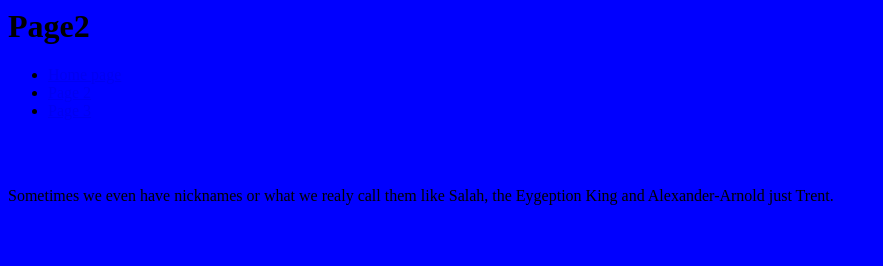
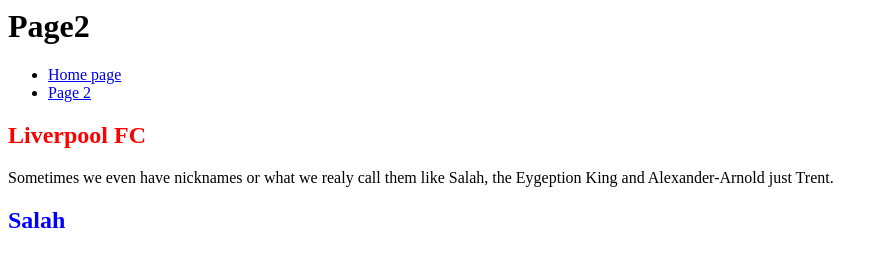
Before and after one commit to ashrafrahmanstchris/mywebpage7f, a plain HTML site: page page2.html in a window 1280 px wide. Shown: the whole page, without its empty margins (0-883 px from the left). Drawn offline with Linux system fonts and the light colour scheme.

Commit message:
Update page2.html

```diff
--- a/page2.html
+++ b/page2.html
@@ -5,7 +5,7 @@
 <style>
   h2 { color:blue}
   h3 { color: red }
-    body { background-color: blue}
+    body { background-color: white}
 
   </style>
 </head>
@@ -13,10 +13,10 @@
    <ul>
     <li> <a href="index.html"> Home page </a> </li>
     <li> <a href="page2.html"> Page 2</a> </li>
-       <li> <a href="page3.html">Page 3</a> </li>
+
   </ul>
 
-  <h2 style="color:blue"> Liverpool FC </h2>
+  <h2 style="color:red"> Liverpool FC </h2>
  Sometimes we even have nicknames or what we realy call them like Salah, the Eygeption King and Alexander-Arnold just Trent.
   <h2> Salah </h2>
 
```
